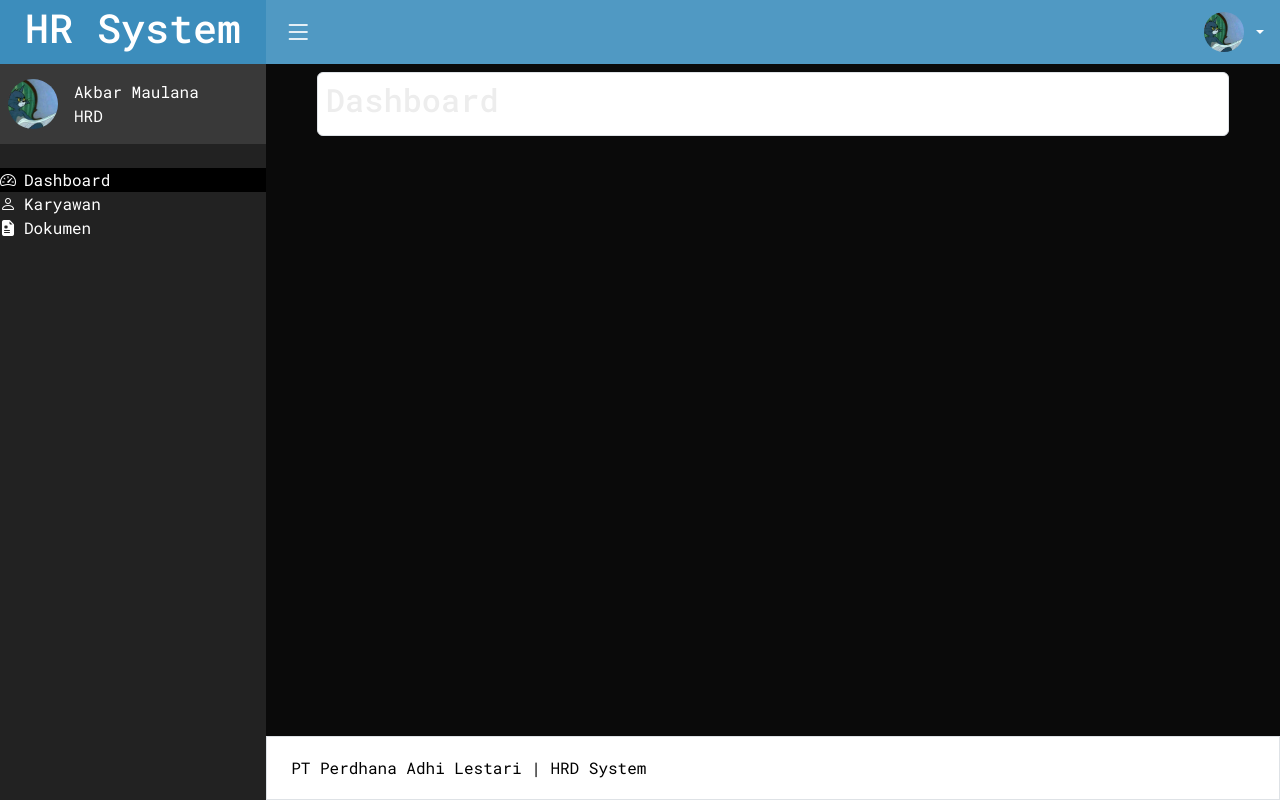
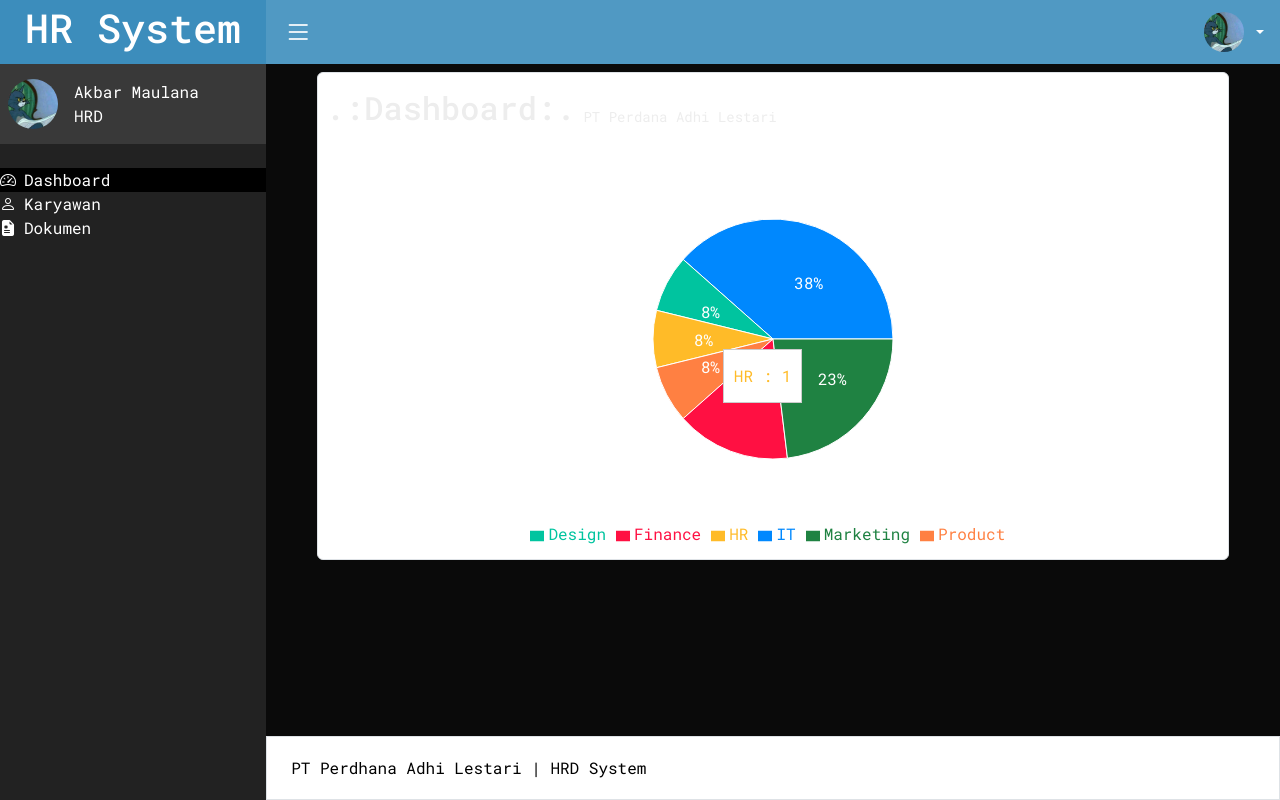
Before and after one commit to yohanesPAL/hrd-app, a Next.js app: page /media/dashboard in a window 1280 px wide. Built offline with nearby package versions, Linux system fonts and the light colour scheme.

Commit message:
add chart module

```diff
--- a/package.json
+++ b/package.json
@@ -9,6 +9,7 @@
     "lint": "eslint"
   },
   "dependencies": {
+    "@recharts/devtools": "^0.0.7",
     "@tanstack/react-table": "^8.21.3",
     "bootstrap": "^5.3.8",
     "bootstrap-icons": "^1.13.1",
@@ -21,6 +22,7 @@
     "react-dom": "19.2.3",
     "react-spinners": "^0.17.0",
     "react-toastify": "^11.0.5",
+    "recharts": "^3.6.0",
     "zustand": "^5.0.10"
   },
   "devDependencies": {
--- a/src/app/media/dashboard/page.tsx
+++ b/src/app/media/dashboard/page.tsx
@@ -1,9 +1,12 @@
+import DivisiChart from '@/components/dashboard/DivisiChart'
+import PageTitle from '@/components/PageTitle'
 import React from 'react'
 
 function Dashboard() {
   return (
     <div>
-      <h2>Dashboard</h2>
+      <PageTitle>Dashboard</PageTitle>
+      <DivisiChart/>
     </div>
   )
 }
--- /dev/null
+++ b/src/components/dashboard/DivisiChart.tsx
@@ -0,0 +1,48 @@
+"use client"
+import { PieChart, Pie, Tooltip, ResponsiveContainer, Cell, PieLabelRenderProps, Legend } from 'recharts'
+import divisiChart from '@/mock/dashboard/divisiChart'
+
+const RADIAN = Math.PI / 180;
+
+const renderCustomizedLabel = ({ cx, cy, midAngle, innerRadius, outerRadius, percent }: PieLabelRenderProps) => {
+  if (cx == null || cy == null || innerRadius == null || outerRadius == null) {
+    return null;
+  }
+  const radius = innerRadius + (outerRadius - innerRadius) * 0.5;
+  const ncx = Number(cx);
+  const x = ncx + radius * Math.cos(-(midAngle ?? 0) * RADIAN);
+  const ncy = Number(cy);
+  const y = ncy + radius * Math.sin(-(midAngle ?? 0) * RADIAN);
+
+  return (
+    <text x={x} y={y} fill="white" textAnchor={x > ncx ? 'start' : 'end'} dominantBaseline="central">
+      {`${((percent ?? 1) * 100).toFixed(0)}%`}
+    </text>
+  );
+};
+
+const DivisiChart = () => {
+  return (
+    <div style={{ width: "100%", height: 400 }}>
+    <ResponsiveContainer>
+      <PieChart>
+        <Pie
+          cx="50%"
+          cy="50%"
+          label={renderCustomizedLabel}
+          labelLine={false}
+          outerRadius={120}
+          data={divisiChart}
+          dataKey={"jumlah"}
+          nameKey={"divisi"}
+          isAnimationActive
+        />
+        <Tooltip defaultIndex={2} />
+        <Legend />
+      </PieChart>
+    </ResponsiveContainer>
+    </div>
+  )
+}
+
+export default DivisiChart
--- /dev/null
+++ b/src/mock/dashboard/divisiChart.ts
@@ -0,0 +1,10 @@
+const divisiChart = [
+  { divisi: "IT", jumlah: 5, fill: '#0088FE' },
+  { divisi: "Design", jumlah: 1, fill: '#00C49F' },
+  { divisi: "HR", jumlah: 1, fill: '#FFBB28' },
+  { divisi: "Product", jumlah: 1, fill: '#FF8042' },
+  { divisi: "Finance", jumlah: 2, fill: '#FF1042' },
+  { divisi: "Marketing", jumlah: 3, fill: '#1F8242' },
+];
+
+export default divisiChart;
```
Also changed, not shown: 1 other file (tests, documents, lock files or other folders).
